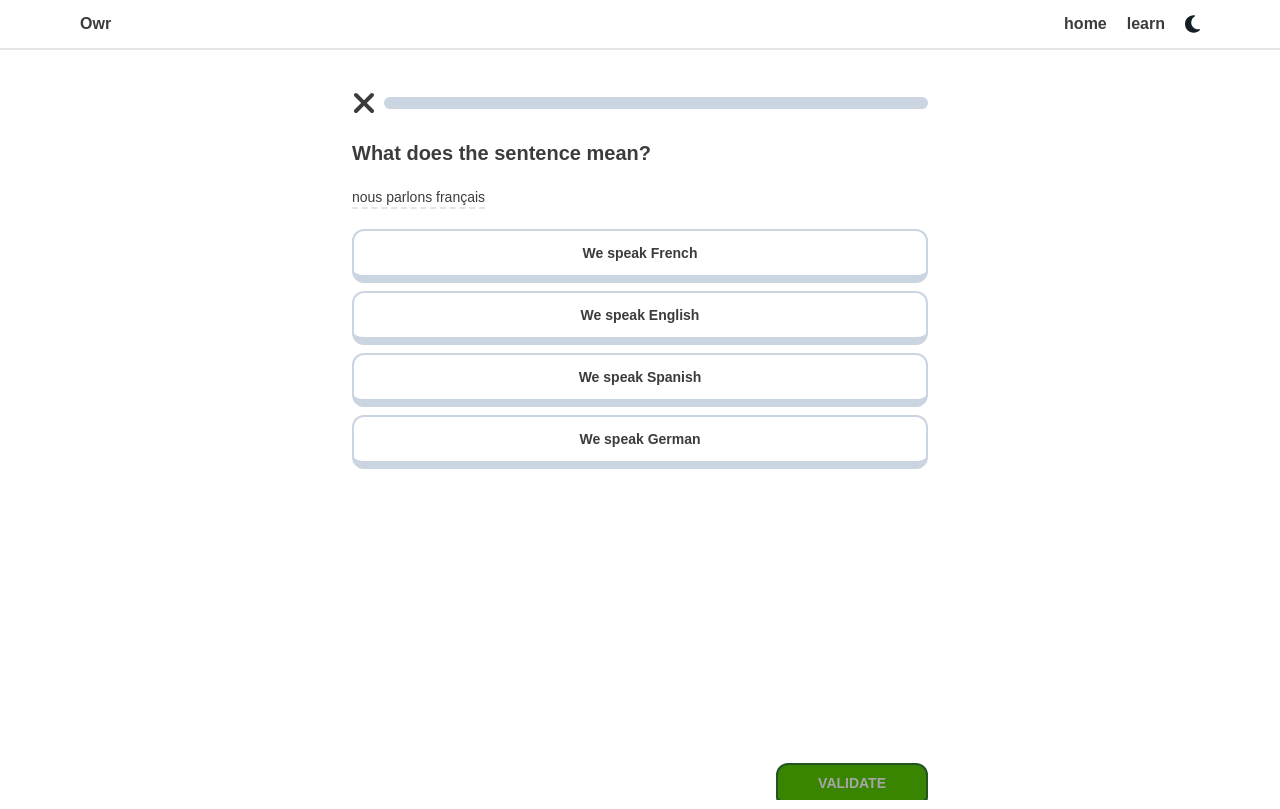
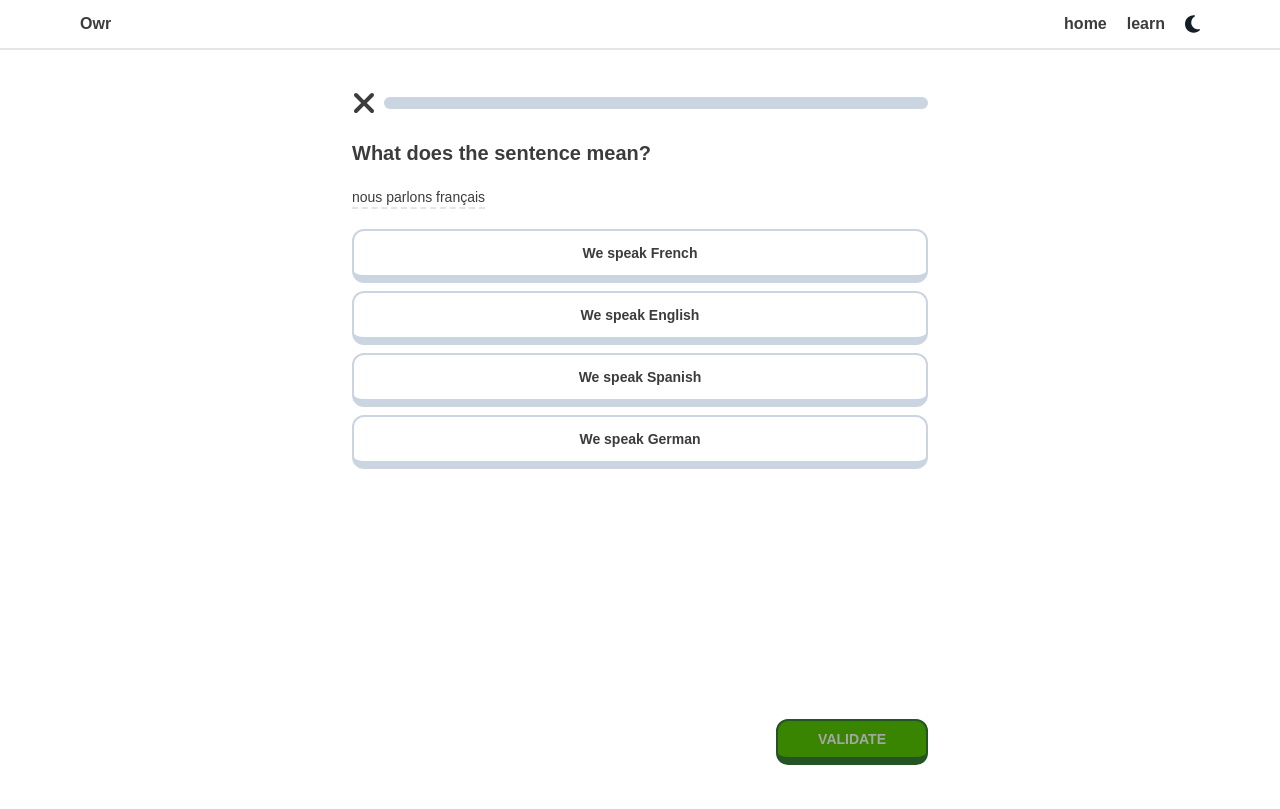
Before and after one commit to huilensolis/owr, a React (Vite) app: page / in a window 1280 px wide. Both pictures are taken after a click on the button "Lets start!". Built offline with nearby package versions, Linux system fonts and the light colour scheme.

Commit message:
fix buttons pading

```diff
--- a/src/components/lesson/index.tsx
+++ b/src/components/lesson/index.tsx
@@ -34,7 +34,7 @@ export function Lesson({ questionInfo }: { questionInfo: Quest }) {
         <Question text={questionInfo.originalText} />
         <AnswersList question={questionInfo} />
       </section>
-      <section className="w-full h-max flex justify-center items-end sm:py-11 py-5">
+      <section className="w-full h-max flex justify-center items-end sm:pb-11 pb-5">
         <NavigateQuestions />
       </section>
     </section>
--- a/src/pages/lesson/index.tsx
+++ b/src/pages/lesson/index.tsx
@@ -6,7 +6,7 @@ export function LessonPage() {
   const questionIndex = useQuestionStore((myState) => myState.currentQuestion)
   const questionInfo = questionList[questionIndex]
   return (
-    <main className="w-full h-[calc(100dvh-87px)] flex justify-center items-center">
+    <main className="w-full h-full flex justify-center items-center">
       {questionInfo !== undefined && <Lesson questionInfo={questionInfo} />}
       {questionInfo === undefined && (
         <span className="text-cm-red">
--- a/src/pages/resume/index.tsx
+++ b/src/pages/resume/index.tsx
@@ -35,7 +35,7 @@ export function PageResume() {
           <Resume text="wrong answers" icon="❎" number={resume.wrongAnswers} />
         </li>
       </ul>
-      <Link to="/" className='w-full flex justify-end pb-5'>
+      <Link to="/" className='w-full flex justify-end sm:pb-11 pb-5'>
         <PrimaryBtn color="green">Go Back Home</PrimaryBtn>
       </Link>
     </main>
```
